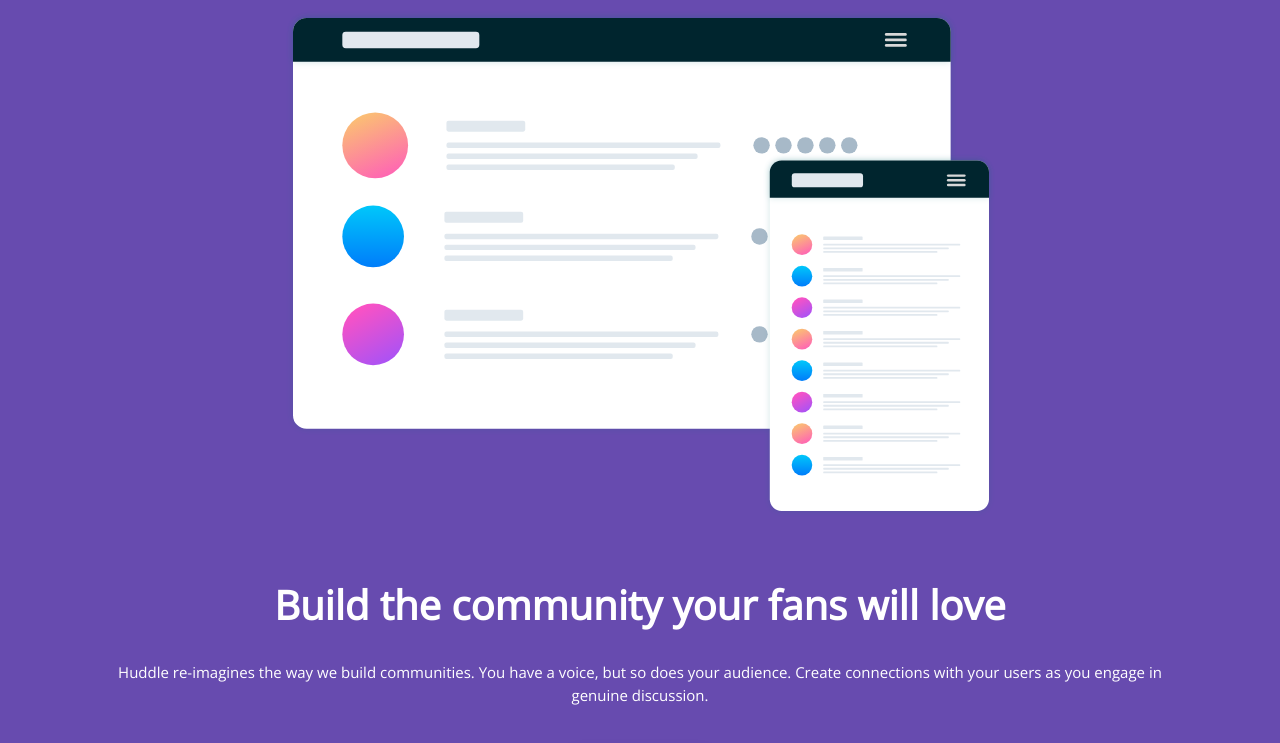
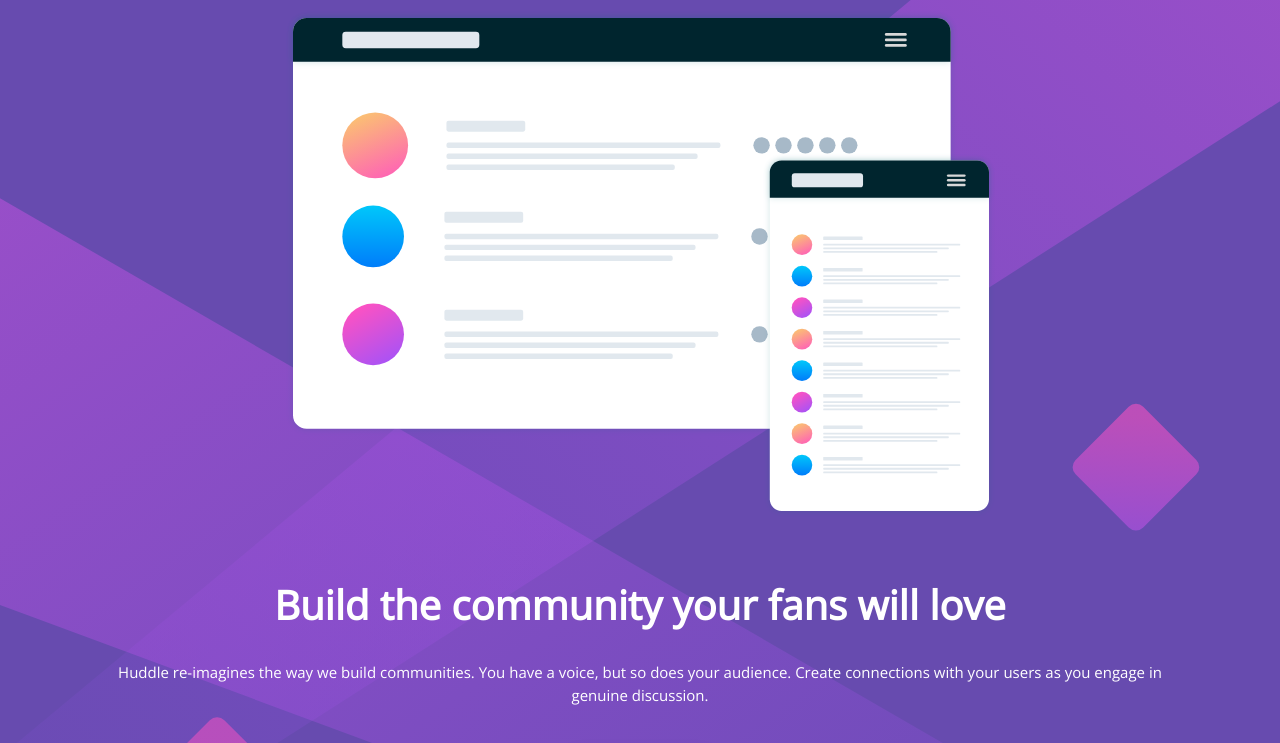
Before and after one commit to melkhateeb193/E-html-css-thuddle-landing-page-with-single-introductory-sect, a plain HTML site: page index.html in a window 1280 px wide. Shown: the part 150-893 px from the top of the page. Drawn offline with nearby package versions, Linux system fonts and the light colour scheme.

Commit message:
second2 commit

```diff
--- a/css/style.css
+++ b/css/style.css
@@ -16,9 +16,9 @@
 height: 100vh;
 background-color: var(--background-color);
 font-family: var(--body-font);
-background-image: url("images/bg-desktop.svg");
+background-image: url("../images/bg-desktop.svg");
 background-repeat: no-repeat;
-background-size: auto;
+background-size: cover;
 }
 /* logo img adj */
 header img {
@@ -75,7 +75,7 @@
 
   @media screen and (max-width: 1280px) {
     body {
-      background-image: url("images/bg-mobile.svg");
+      background-image: url("../images/bg-mobile.svg");
       background-size: cover;
     }
     main {
```
